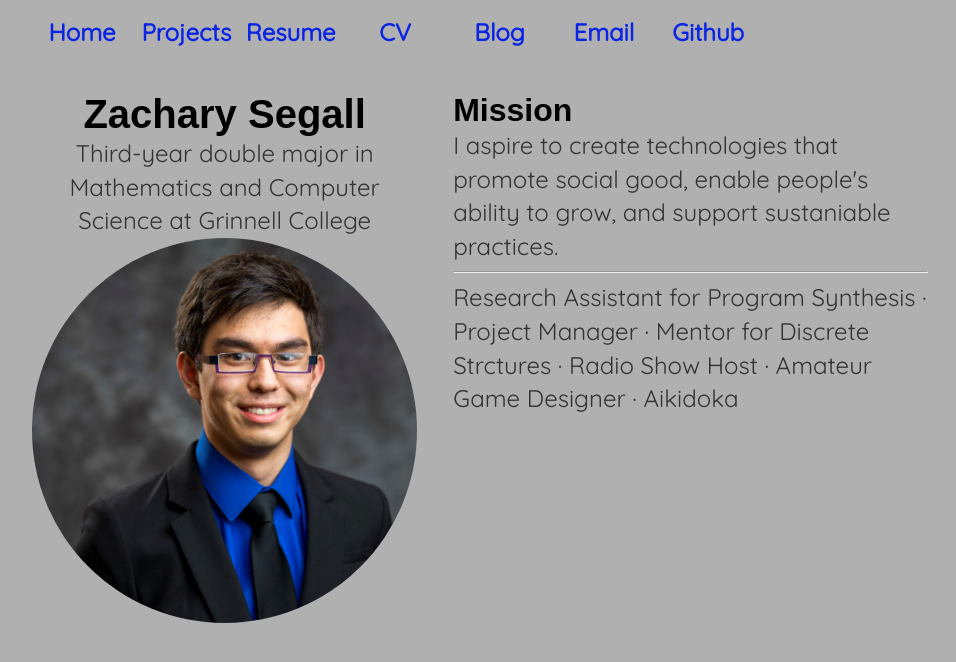
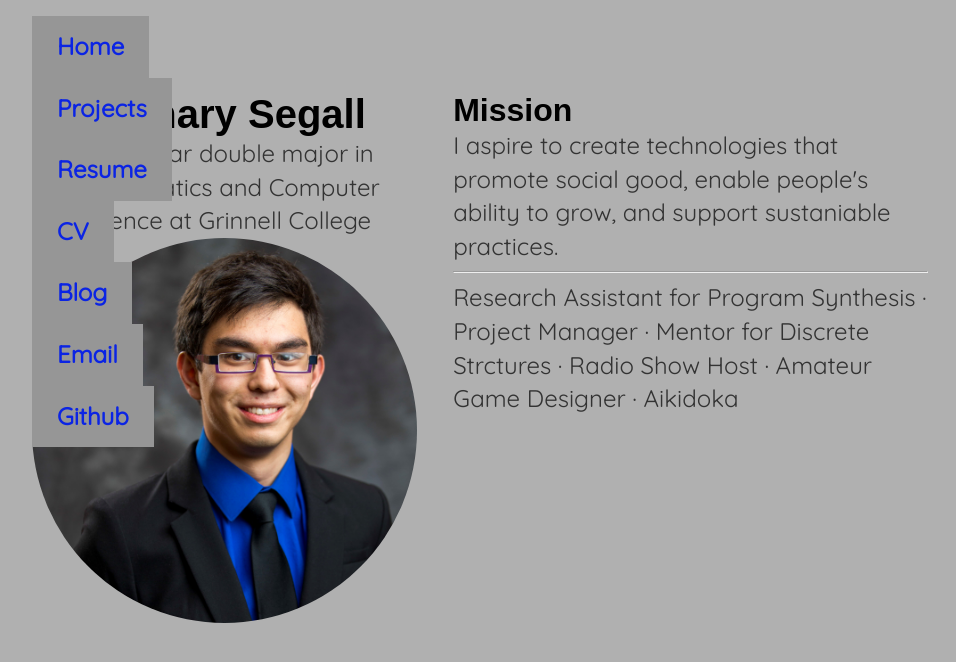
Before and after one commit to ZHHSegall/zhhsegall.github.io, a Jekyll site: the page built from index.html, in a window 1280 px wide. Shown: the top 662 px of the page, without its empty margins (160-1116 px from the left). Built offline with Jekyll 4.4.1, drawn with Linux system fonts in a browser that asks for light colours.

Commit message:
Adjust nav bar spacing

```diff
--- a/css/main.css
+++ b/css/main.css
@@ -10,24 +10,20 @@
     font-weight: bold;
     height: 60px
 }
-nav ul li, footer ul li {
+
+
+nav ul li a:link, a:visited {
+    background-color: #969696;
+    color: #0B24E4;
+    padding: 14px 25px;
+    text-align: center;
+    text-decoration: none;
     display: inline-block;
-    height: 50px;
-    width: 100px;
-    text-align:center;
-    vertical-align: middle;
 }
 
-nav ul li:hover{
+nav ul li a:hover, a:active {
     background-color: #0B24E4;
-}
-
-nav ul li a{
-    color: #0B24E4;
-}
-
-nav ul li a:hover{
-    color: #B0B0B0;
+    color: #969696;
 }
 
 a {
```
